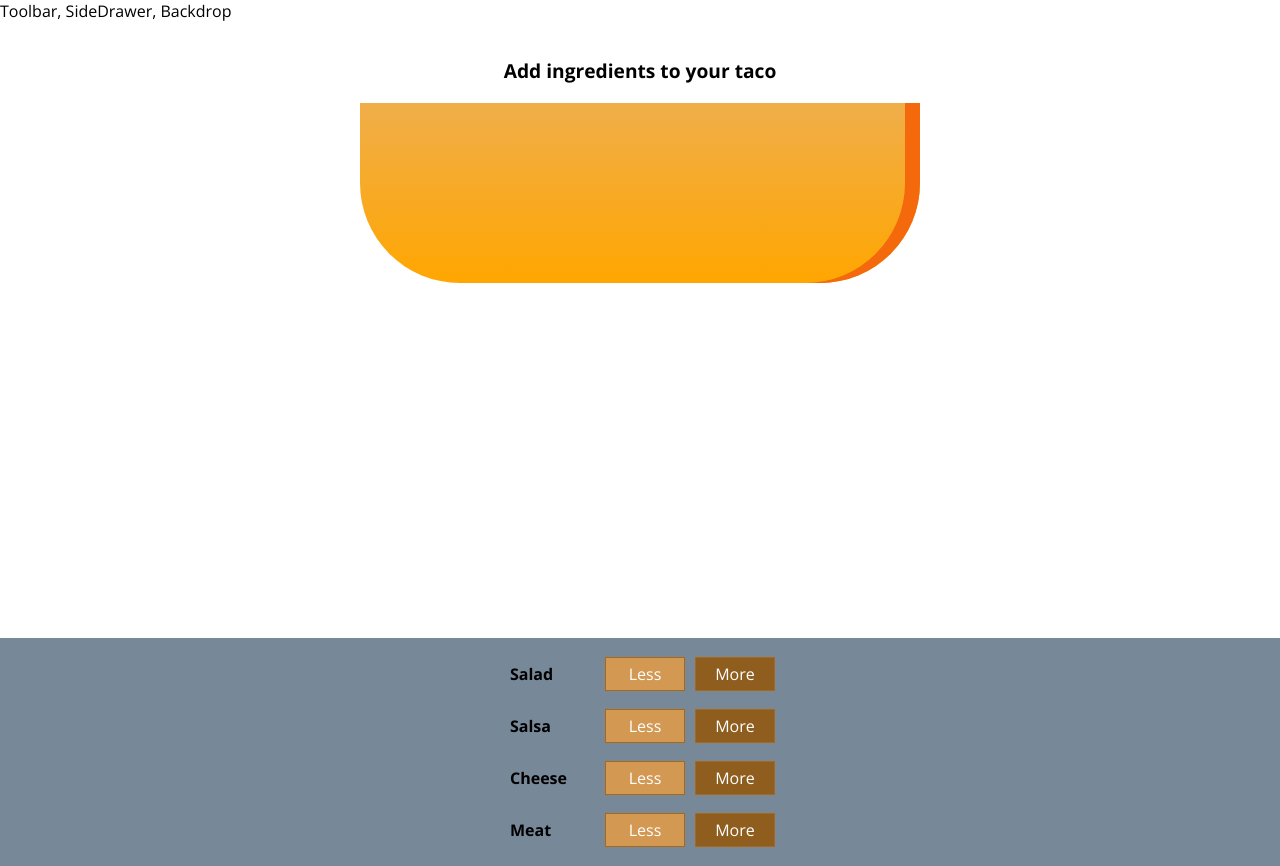
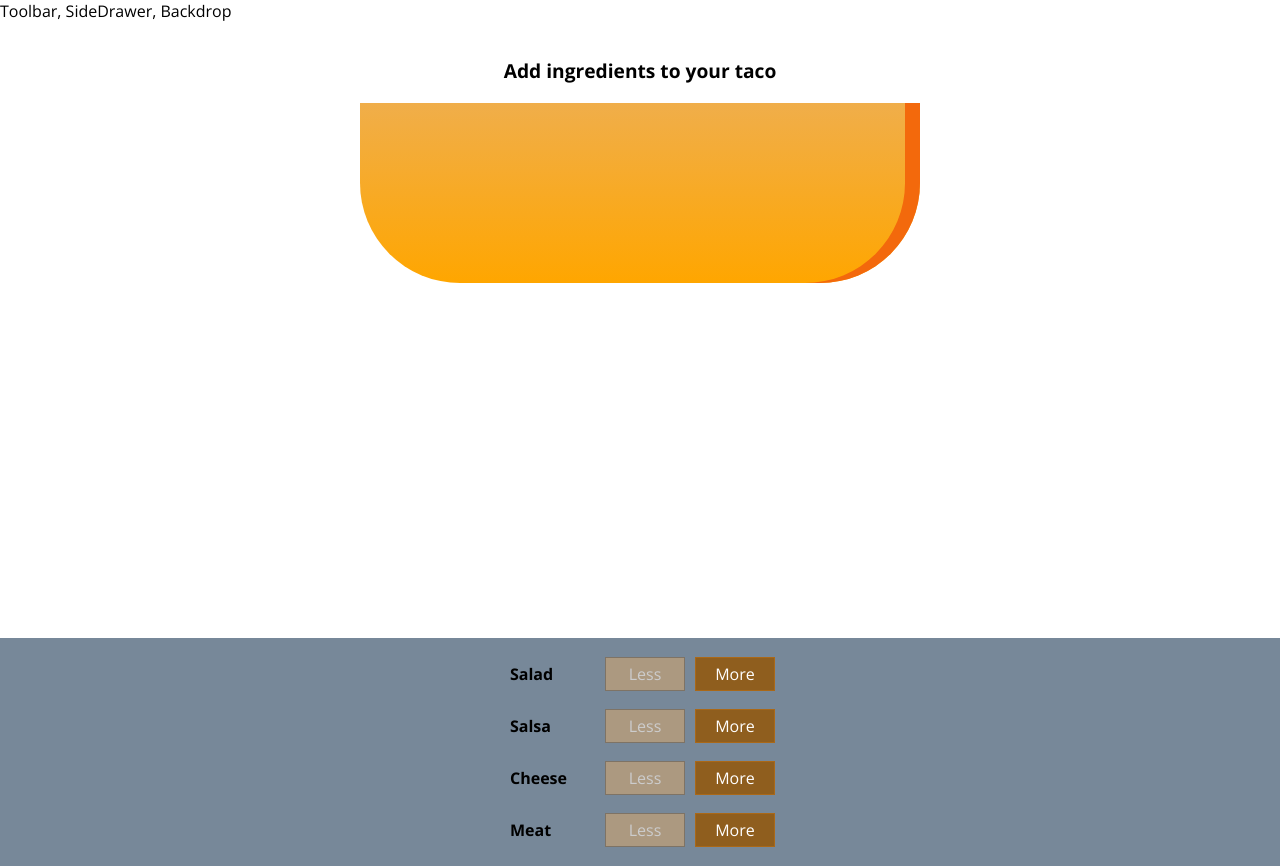
Before and after one commit to ShaunaMack/taco-builder, a React app: page / in a window 1280 px wide. Built offline with nearby package versions, Linux system fonts and the light colour scheme.

Commit message:
allow user to remove ingredients and disable less button if no ingredient

```diff
--- a/src/components/Taco/BuildControls/BuildControl/BuildControl.js
+++ b/src/components/Taco/BuildControls/BuildControl/BuildControl.js
@@ -6,7 +6,11 @@
     return (
         <div className={classes.BuildControl}>
             <div className={classes.Label}>{props.label}</div>
-            <button className={classes.Less}>Less</button>
+            <button
+                className={classes.Less}
+                onClick={props.removed}
+                disabled={props.disabled}
+                >Less</button>
             <button className={classes.More} onClick={props.added}>More</button>
         </div>
     );
--- a/src/components/Taco/BuildControls/BuildControls.js
+++ b/src/components/Taco/BuildControls/BuildControls.js
@@ -17,7 +17,9 @@
                 <BuildControl
                     key={ctrl.label}
                     label={ctrl.label}
-                    added={() => props.ingredientAdded(ctrl.type)} />
+                    added={() => props.ingredientAdded(ctrl.type)}
+                    removed={() => props.ingredientRemoved(ctrl.type)}
+                    disabled={props.disabled[ctrl.type]} />
             ))}
         </div>
     );
--- a/src/containers/TacoBuilder/TacoBuilder.js
+++ b/src/containers/TacoBuilder/TacoBuilder.js
@@ -35,14 +35,34 @@
     }
 
     removeIngredientHandler = (type) => {
-
+        const oldCount = this.state.ingredients[type];
+        if (oldCount <= 0 ) {
+            return;
+        }
+        const updatedCount = oldCount - 1;
+        const updatedIngredients = {
+            ...this.state.ingredients
+        };
+        updatedIngredients[type] = updatedCount;
+        const priceDeduction = INGREDIENT_PRICES[type];
+        const oldPrice = this.state.totalPrice;
+        const newPrice = oldPrice - priceDeduction;
+        this.setState({totalPrice: newPrice, ingredients: updatedIngredients})
     }
     render() {
+        const disabledInfo = {
+            ...this.state.ingredients
+        };
+        for (let key in disabledInfo) {
+            disabledInfo[key] = disabledInfo[key] <= 0
+        }
         return (
             <Aux>
                 <Taco ingredients={this.state.ingredients}/>
                 <BuildControls
-                    ingredientAdded={this.addIngredientHandler} />
+                    ingredientAdded={this.addIngredientHandler}
+                    ingredientRemoved={this.removeIngredientHandler}
+                    disabled={disabledInfo} />
             </Aux>
 
         );
```
